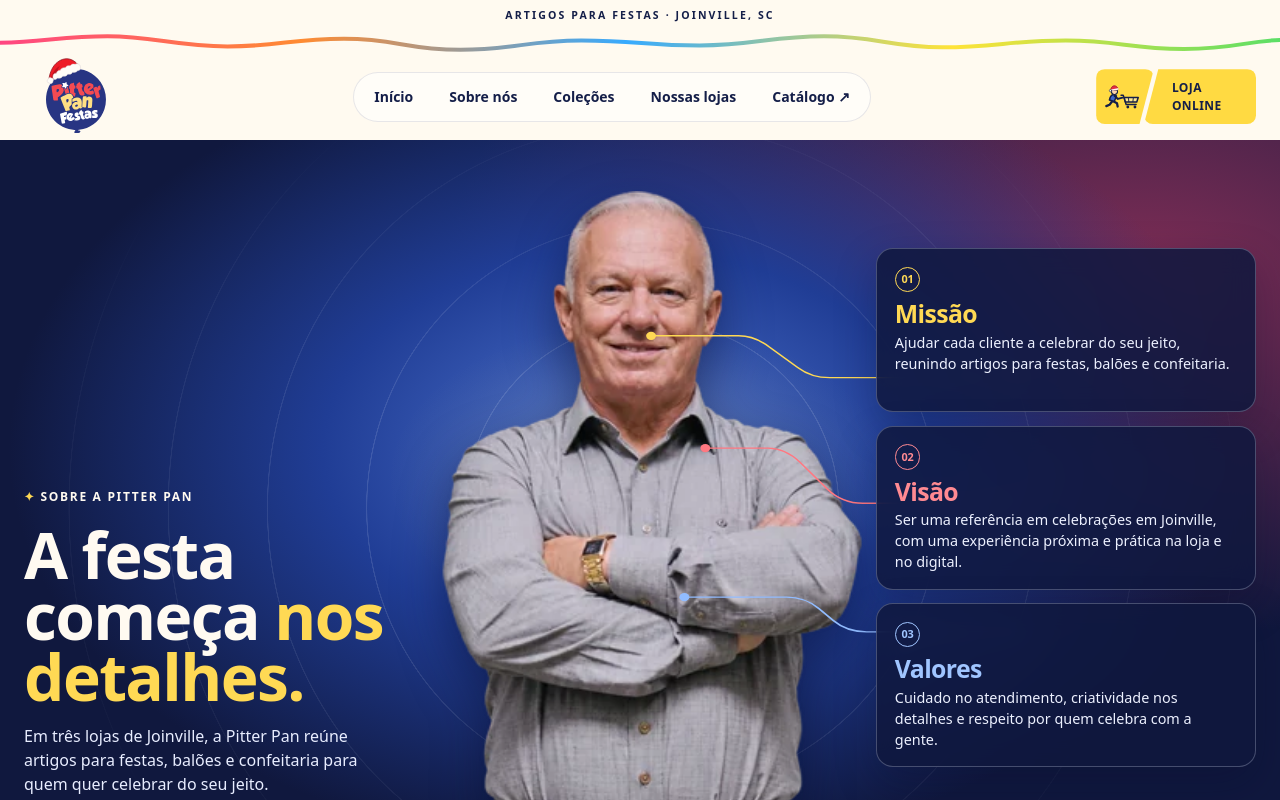
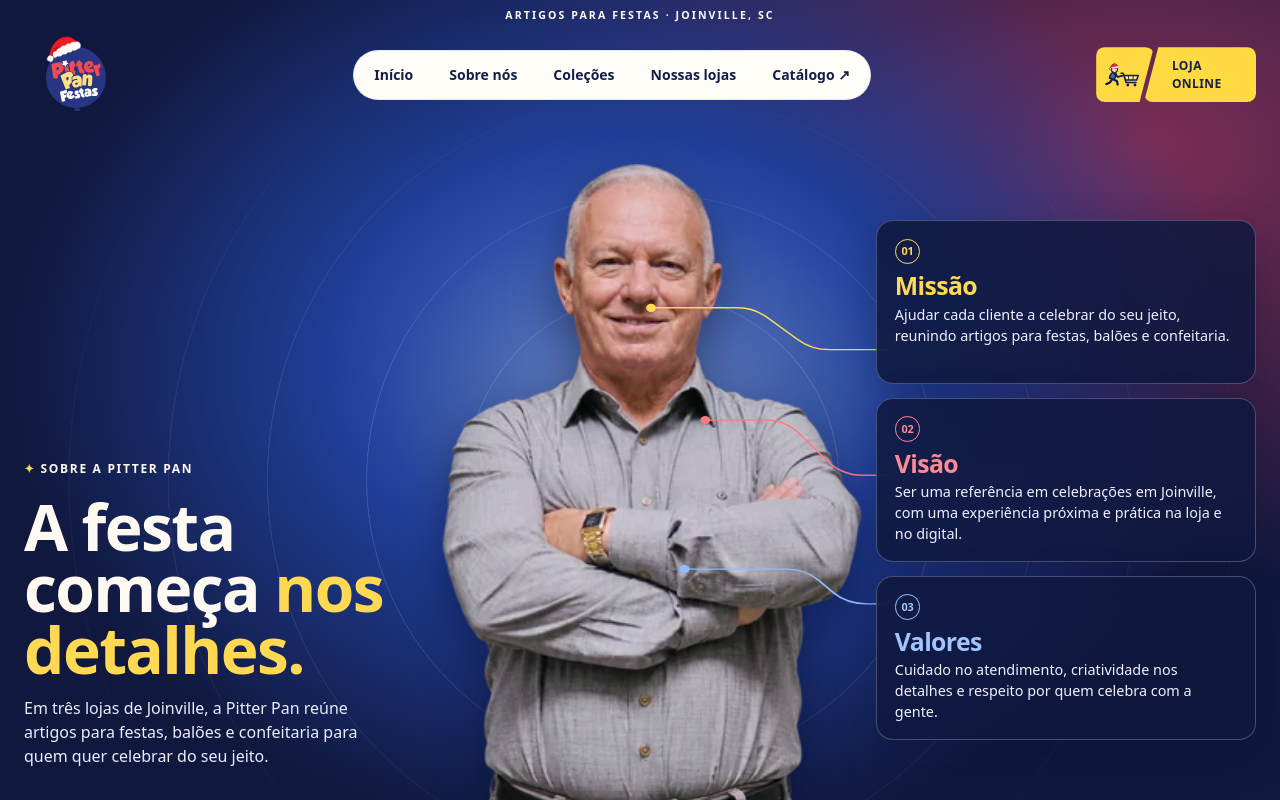
Before and after one commit to dev-pitterpan/pitterpan-site, a Next.js app: page /sobre in a window 1280 px wide. Shown: the top 800 px of the page. Built offline with nearby package versions, Linux system fonts and the light colour scheme.

Commit message:
Integra o menu ao banner Sobre e move a faixa para a base

```diff
--- a/src/components/about/about-hero.module.css
+++ b/src/components/about/about-hero.module.css
@@ -2,6 +2,8 @@
   isolation: isolate;
   overflow: hidden;
   color: #fffaf1;
+  /* Reserva espaço para o menu sobreposto e mantém o fundo contínuo. */
+  padding-top: 7rem;
   background:
     radial-gradient(ellipse at 50% 46%, #ffd95426 0%, transparent 28%),
     radial-gradient(ellipse at 49% 42%, #4e74cf 0%, #203d95 33%, transparent 67%),
@@ -61,6 +63,10 @@
 .card h2 { margin-bottom: .4rem; color: var(--accent); font-size: 1.55rem; line-height: 1.05; }
 .card p { color: #edf1ff; font-size: .9rem; line-height: 1.45; }
 
+@media (max-width: 900px) {
+  .hero { padding-top: 6.4rem; }
+}
+
 @media (max-width: 850px) {
   .stage { grid-template-columns: minmax(0, 1fr); gap: 1rem; min-height: 0; padding-block: 2.6rem; }
   .stage::before { background-position: center; }
--- a/src/components/about/about-hero.tsx
+++ b/src/components/about/about-hero.tsx
@@ -1,4 +1,5 @@
 import Image from 'next/image';
+import { PartyRibbon } from '../layout/party-ribbon';
 import styles from './about-hero.module.css';
 
 const pillars = [
@@ -43,6 +44,7 @@ export function AboutHero() {
           ))}
         </ul>
       </div>
+      <PartyRibbon />
     </section>
   );
 }
--- a/src/components/layout/header.tsx
+++ b/src/components/layout/header.tsx
@@ -11,18 +11,22 @@ import { PartyRibbon } from './party-ribbon';
 export function Header() {
   const pathname = usePathname();
   const isHome = pathname === '/';
+  const isAbout = pathname === '/sobre' || pathname === '/sobre/';
+  const headerClass = isHome ? 'site-header--overlay' : isAbout ? 'site-header--about' : '';
   const [open, setOpen] = useState(false);
 
   return (
     <>
-      {!isHome && <div className="topline">ARTIGOS PARA FESTAS · JOINVILLE, SC</div>}
-      <header className={isHome ? 'site-header site-header--overlay' : 'site-header'} onKeyDown={(event) => {
+      {!isHome && !isAbout && <div className="topline">ARTIGOS PARA FESTAS · JOINVILLE, SC</div>}
+      <header className={`site-header ${headerClass}`} onKeyDown={(event) => {
         if (event.key === 'Escape' && open) {
           setOpen(false);
           document.getElementById('menu-button')?.focus();
         }
       }}>
-        {isHome ? <a href="/" className="brand-link home-brand"><BrandMark /></a> : <PartyRibbon />}
+        {isHome && <a href="/" className="brand-link home-brand"><BrandMark /></a>}
+        {isAbout && <div className="topline">ARTIGOS PARA FESTAS · JOINVILLE, SC</div>}
+        {!isHome && !isAbout && <PartyRibbon />}
         <div className="shell header-content flex items-center justify-between gap-5">
           {!isHome && <a href="/" className="brand-link"><BrandMark /></a>}
           {isHome && <span className="header-label">O mundo das festas</span>}
--- a/src/styles/header.css
+++ b/src/styles/header.css
@@ -10,6 +10,17 @@
     --header-surface: var(--color-paper);
     --header-highlight: #172b80;
     background: var(--header-surface);
+  }
+
+  .site-header--about {
+    position: absolute;
+    inset: 0 0 auto;
+    background: transparent;
+  }
+
+  .site-header--about .topline {
+    background: transparent;
+    color: var(--color-paper);
   }
 
   .header-content { min-height: 86px; }
@@ -33,7 +44,7 @@
   .site-nav [aria-current='page'] { box-shadow: inset 0 0 0 1px #bdc9f4; }
   .menu-button,.site-nav .mobile-shop { display: none; }
 
-  /* A faixa ondulada acompanha o topo do menu em todos os tamanhos. */
+  /* A faixa pode acompanhar o menu ou marcar a transição entre seções. */
   .party-ribbon {
     display: block;
     width: 100%;
```
